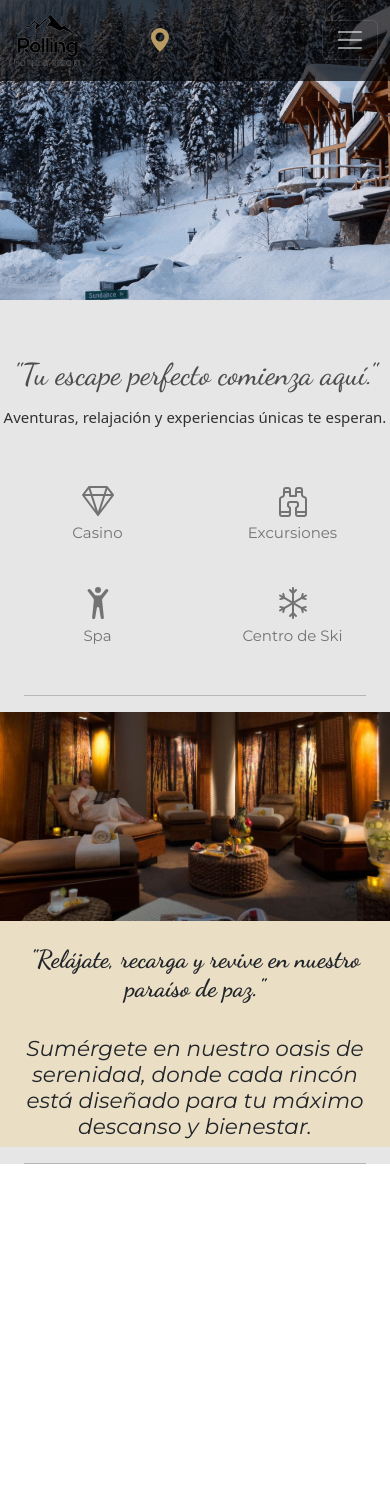
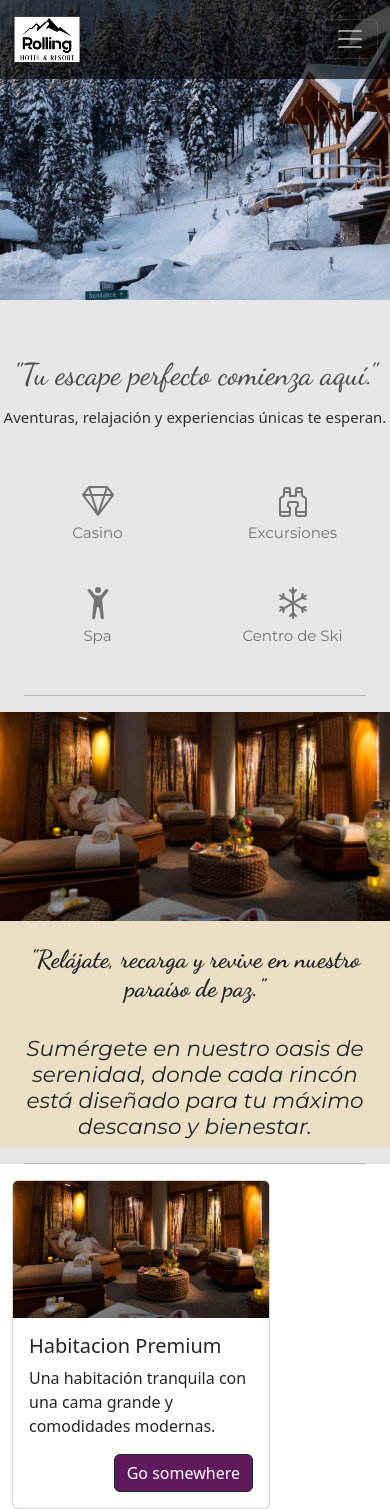
Before and after one commit to CosmeNicolas/ProyectoHotelFrontEnd, a React (Vite) app: page / in a window 390 px wide. Before the commit the page ends 1180 px from the top, so only its background shows below. Built offline with nearby package versions, Linux system fonts and the light colour scheme.

Commit message:
agregue el maqutado de las cards de las futuras habitaciones y cambie el logo del navBar

```diff
--- a/src/App.css
+++ b/src/App.css
@@ -33,7 +33,10 @@ font-family: "Dancing Script", cursive;
 /* Estilos NavBar */
 .img-nav{
   width: 70px;
+  position: absolute;
+  transform: translatex(0%);
 }
+
 
 .barraDeNavegacion{
 background: hsla(0, 0%, 0%, 0.667);
@@ -141,7 +144,15 @@ backdrop-filter: blur( 0px );
 }
 /* FIN pagina principal  */
 
+/* Estilo Card Inicio */
+.btn-inicio-card{
+	background-color:#60195D;
+}
+.contenedor-Card{
+	width: 258px;
 
+}
+/* Fin Estilo Card Inicio  */
 
 /* Media queris  */
 @media screen and (max-width: 767px) {
@@ -169,6 +180,12 @@ backdrop-filter: blur( 0px );
 	object-fit: fill;
 	width: 100%;
 }
+.img-nav{
+	width: 70px;
+	position: relative;
+	transform: translatex(0%);
+  }
+
 }
 
 @media all and (min-width: 768px) and (max-width: 991px){
@@ -187,4 +204,9 @@ backdrop-filter: blur( 0px );
 	object-fit: fill;
 	width: 100%;
 }
+.img-nav{
+	width: 70px;
+	position: relative;
+	transform: translatex(0%);
+  }
 }
--- a/src/App.jsx
+++ b/src/App.jsx
@@ -1,5 +1,4 @@
 import { BrowserRouter, Routes , Route } from 'react-router-dom';
-import {Container} from 'react-bootstrap'
 import NavBar from './components/common/NavBar';
 import "bootstrap/dist/css/bootstrap.min.css";
 import './App.css'
--- a/src/components/common/NavBar.jsx
+++ b/src/components/common/NavBar.jsx
@@ -1,7 +1,7 @@
 import Container from 'react-bootstrap/Container';
 import Nav from 'react-bootstrap/Nav';
 import Navbar from 'react-bootstrap/Navbar';
-import logo from '.././../assets/logo-sinmarco.png'
+import logo from '.././../assets/logo.png'
 import { BsFillGeoAltFill } from "react-icons/bs";
 
 const NavBar = () => {
@@ -9,7 +9,7 @@ const NavBar = () => {
     <Navbar fixed="top"  data-bs-theme="dark"  expand="lg" className="barraDeNavegacion">
     <Container>
       <Navbar.Brand href="#home"><span><img className='img-nav' src={logo} alt="imagen-prueba" /></span></Navbar.Brand>
-      <BsFillGeoAltFill className='icono-ubicacion' />
+     {/*  <BsFillGeoAltFill className='icono-ubicacion' /> */}
       <Navbar.Toggle aria-controls="basic-navbar-nav" />
       <Navbar.Collapse id="basic-navbar-nav">
         <Nav className="ms-auto">
--- a/src/components/pages/Inicio.jsx
+++ b/src/components/pages/Inicio.jsx
@@ -1,6 +1,7 @@
 import banner from "../../assets/Banner-rollingResort1.gif";
 import SectionIConosInicio from "../common/SectionIConosInicio";
 import SectionImagenInicio from "../common/SectionImagenInicio";
+import Cardhabitaciones from './habitaciones/CardHabitaciones'
 const Inicio = () => {
   return (
     <>
@@ -18,6 +19,7 @@ const Inicio = () => {
          <SectionImagenInicio/>
          <hr className="mx-4" />
         </article>
+        <Cardhabitaciones/>
       </section>
     </>
   );
--- /dev/null
+++ b/src/components/pages/habitaciones/CardHabitaciones.jsx
@@ -0,0 +1,25 @@
+import { Container, Card, Button } from "react-bootstrap"
+import Room from "../../../assets/relaxRoom.jpg";
+
+const Cardhabitaciones = () => {
+  return (
+    <>
+    <Container fluid >
+    <Card className="contenedor-Card" >
+      <Card.Img  variant="top" src={Room} />
+      <Card.Body>
+        <Card.Title>Habitacion Premium</Card.Title>
+        <Card.Text>
+        Una habitación tranquila con una cama grande y comodidades modernas.
+        </Card.Text>
+        <div className="text-end">
+        <Button className="btn-inicio-card" variant="dark">Go somewhere</Button>
+        </div>
+      </Card.Body>
+    </Card>
+    </Container>
+    </>
+  )
+}
+
+export default Cardhabitaciones
```
